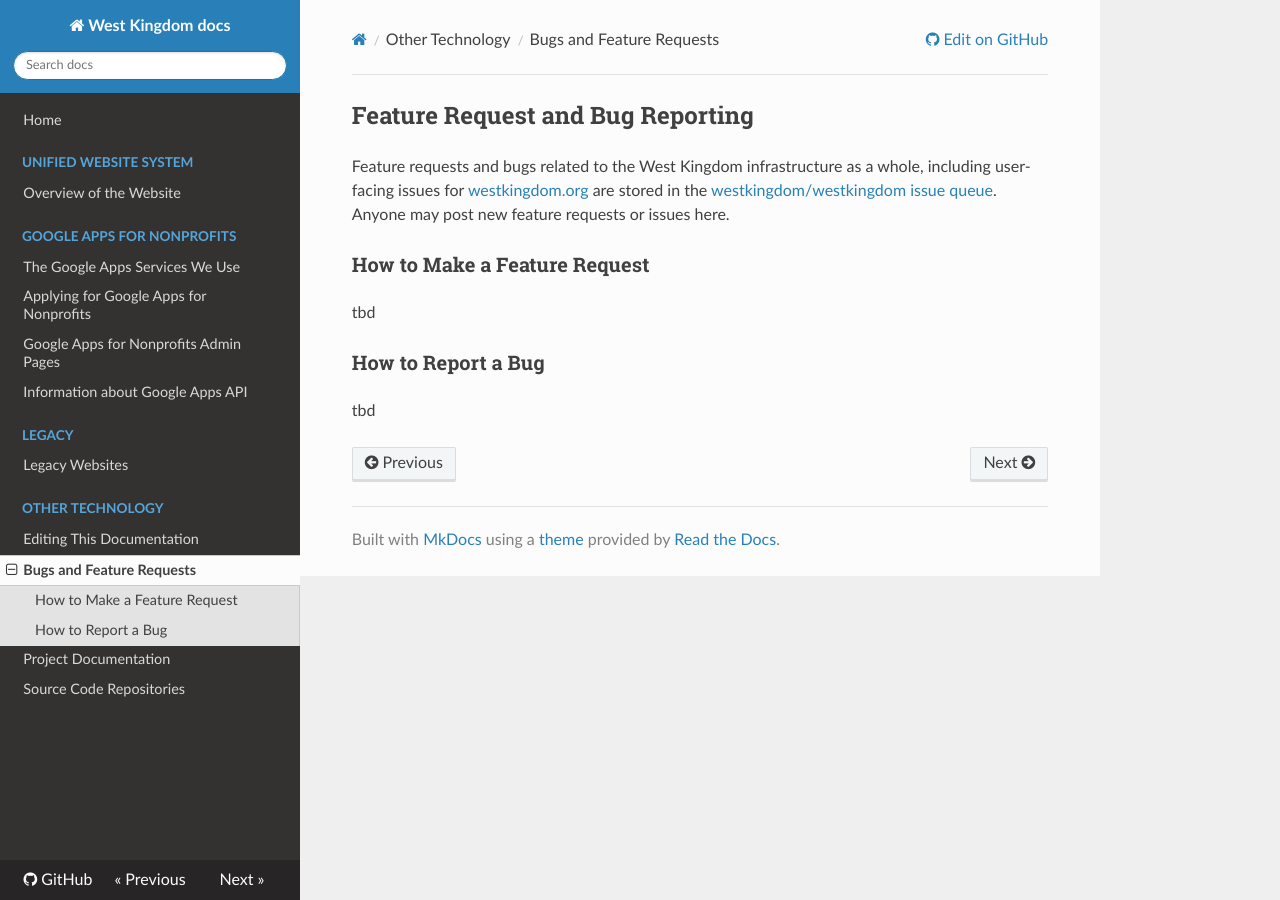
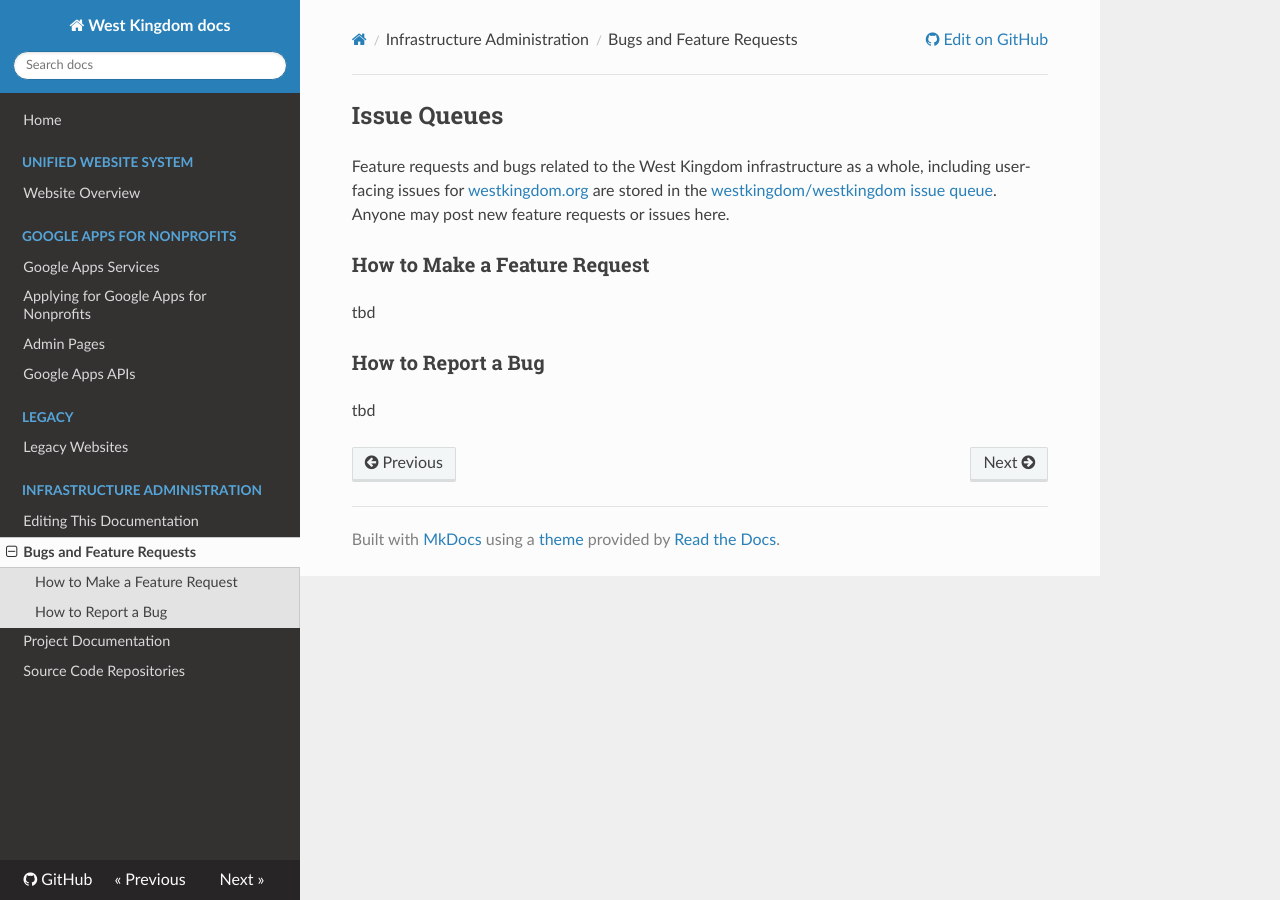
Before and after one commit to westkingdom/westkingdom, an MkDocs documentation site: the page built from docs/bugs-and-feature-requests.md, in a window 1280 px wide. Built offline with MkDocs 1.6.1, drawn with Linux system fonts in a browser that asks for light colours; nearby versions of some CDN libraries; old or Windows-style settings are respelled for this version of MkDocs.

Commit message:
Fine-tune index and page headings

```diff
--- a/docs/bugs-and-feature-requests.md
+++ b/docs/bugs-and-feature-requests.md
@@ -1,4 +1,4 @@
-## Feature Request and Bug Reporting
+## Issue Queues
 Feature requests and bugs related to the West Kingdom infrastructure as a
 whole, including user-facing issues for [westkingdom.org](http://westkingdom.org)
 are stored in the [westkingdom/westkingdom issue queue](https://github.com/westkingdom/westkingdom/issues).  Anyone may post new feature requests or
--- a/mkdocs.yml
+++ b/mkdocs.yml
@@ -1,16 +1,16 @@
 site_name: West Kingdom docs
 pages:
   - [index.md, 'Home']
-  - [website-overview.md, 'Unified Website System', 'Overview of the Website']
-  - [google-apps-services.md, 'Google Apps for Nonprofits', 'The Google Apps Services We Use']
+  - [website-overview.md, 'Unified Website System', 'Website Overview']
+  - [google-apps-services.md, 'Google Apps for Nonprofits', 'Google Apps Services']
   - [google-apps-application.md, 'Google Apps for Nonprofits', 'Applying for Google Apps for Nonprofits']
-  - [google-apps-admin.md, 'Google Apps for Nonprofits', 'Google Apps for Nonprofits Admin Pages']
-  - [google-api.md, 'Google Apps for Nonprofits', 'Information about Google Apps API']
+  - [google-apps-admin.md, 'Google Apps for Nonprofits', 'Admin Pages']
+  - [google-api.md, 'Google Apps for Nonprofits', 'Google Apps APIs']
   - [legacy.md, 'Legacy', 'Legacy Websites']
-  - [doc-editing.md, 'Other Technology', 'Editing This Documentation']
-  - [bugs-and-feature-requests.md, 'Other Technology', 'Bugs and Feature Requests']
-  - [project-documentation.md, 'Other Technology', 'Project Documentation']
-  - [vcs.md, 'Other Technology', 'Source Code Repositories']
+  - [doc-editing.md, 'Infrastructure Administration', 'Editing This Documentation']
+  - [bugs-and-feature-requests.md, 'Infrastructure Administration', 'Bugs and Feature Requests']
+  - [project-documentation.md, 'Infrastructure Administration', 'Project Documentation']
+  - [vcs.md, 'Infrastructure Administration', 'Source Code Repositories']
 theme: readthedocs
 site_author: ""
 repo_url: https://github.com/westkingdom/westkingdom
```
Also changed, not shown: docs/doc-editing.md (+1 -1 lines).
